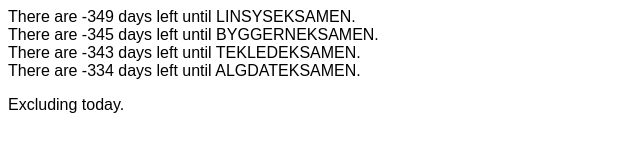
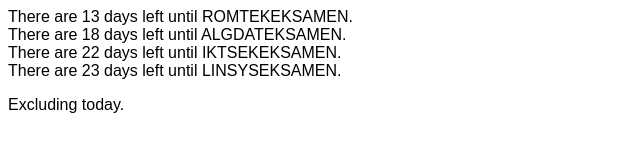
Before and after one commit to AudunVN/ex, a plain HTML site: page index.html in a window 1280 px wide. Shown: the whole page, without its empty margins (0-640 px from the left). Drawn offline with Linux system fonts and the light colour scheme.

Commit message:
Added new exam dates

```diff
--- a/index.html
+++ b/index.html
@@ -19,10 +19,10 @@
 	<body>
 		<script>
 		var Today = new Date();
-		document.write("There are " + DayDiff(Today, "December, 2, 2016") + " days left until LINSYSEKSAMEN.<br>");
-		document.write("There are " + DayDiff(Today, "December, 6, 2016") + " days left until BYGGERNEKSAMEN.<br>");
-		document.write("There are " + DayDiff(Today, "December, 8, 2016") + " days left until TEKLEDEKSAMEN.<br>");
-		document.write("There are " + DayDiff(Today, "December, 17, 2016") + " days left until ALGDATEKSAMEN.<br>");
+		document.write("There are " + DayDiff(Today, "November, 29, 2017") + " days left until ROMTEKEKSAMEN.<br>");
+		document.write("There are " + DayDiff(Today, "December, 4, 2017") + " days left until ALGDATEKSAMEN.<br>");
+		document.write("There are " + DayDiff(Today, "December, 8, 2017") + " days left until IKTSEKEKSAMEN.<br>");
+		document.write("There are " + DayDiff(Today, "December, 9, 2017") + " days left until LINSYSEKSAMEN.<br>");
 		</script>
 		<p>Excluding today.</p>
 	</body>
```
